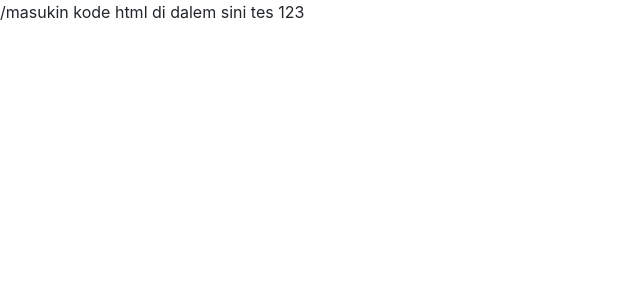
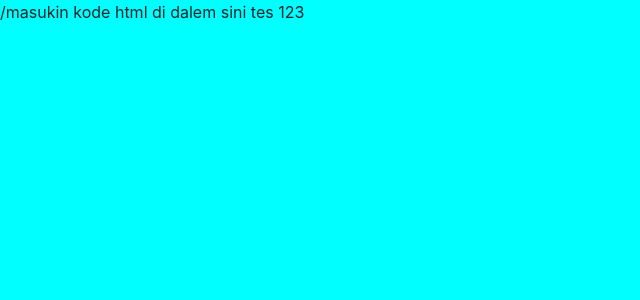
Before and after one commit to Andri450/AnyThinkz, a Nuxt app: page /nama in a window 1280 px wide. Shown: the top 300 px of the page, without its empty margins (0-640 px from the left). Built offline with nearby package versions, Linux system fonts and the light colour scheme.

Commit message:
import css file

```diff
--- /dev/null
+++ b/assets/style/coba.css
@@ -0,0 +1,3 @@
+body{
+    background-color: aqua;
+}
--- a/pages/nama.vue
+++ b/pages/nama.vue
@@ -6,6 +6,8 @@
 </template>
 
 <script>
+import '@/assets/style/coba.css'
+
 export default {
   name: 'NamaPage'
 }
```
